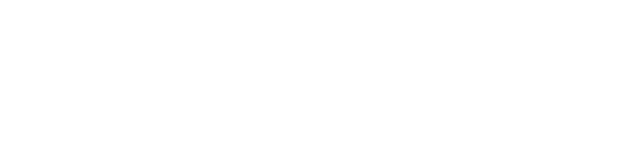
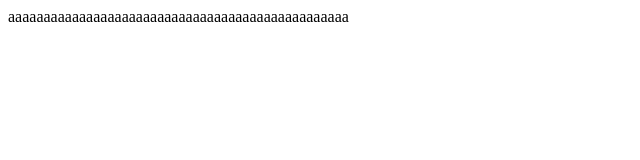
Before and after one commit to LucasSanchezOseira/ClaseGitHub, a plain HTML site: page index.html in a window 1280 px wide. Shown: the whole page, without its empty margins (0-640 px from the left). Drawn offline with Linux system fonts and the light colour scheme.

Commit message:
version nueva del index

```diff
--- a/index.html
+++ b/index.html
@@ -7,6 +7,6 @@
     <title>Document</title>
 </head>
 <body>
-
+    aaaaaaaaaaaaaaaaaaaaaaaaaaaaaaaaaaaaaaaaaaaaaaaa
 </body>
 </html>
```
